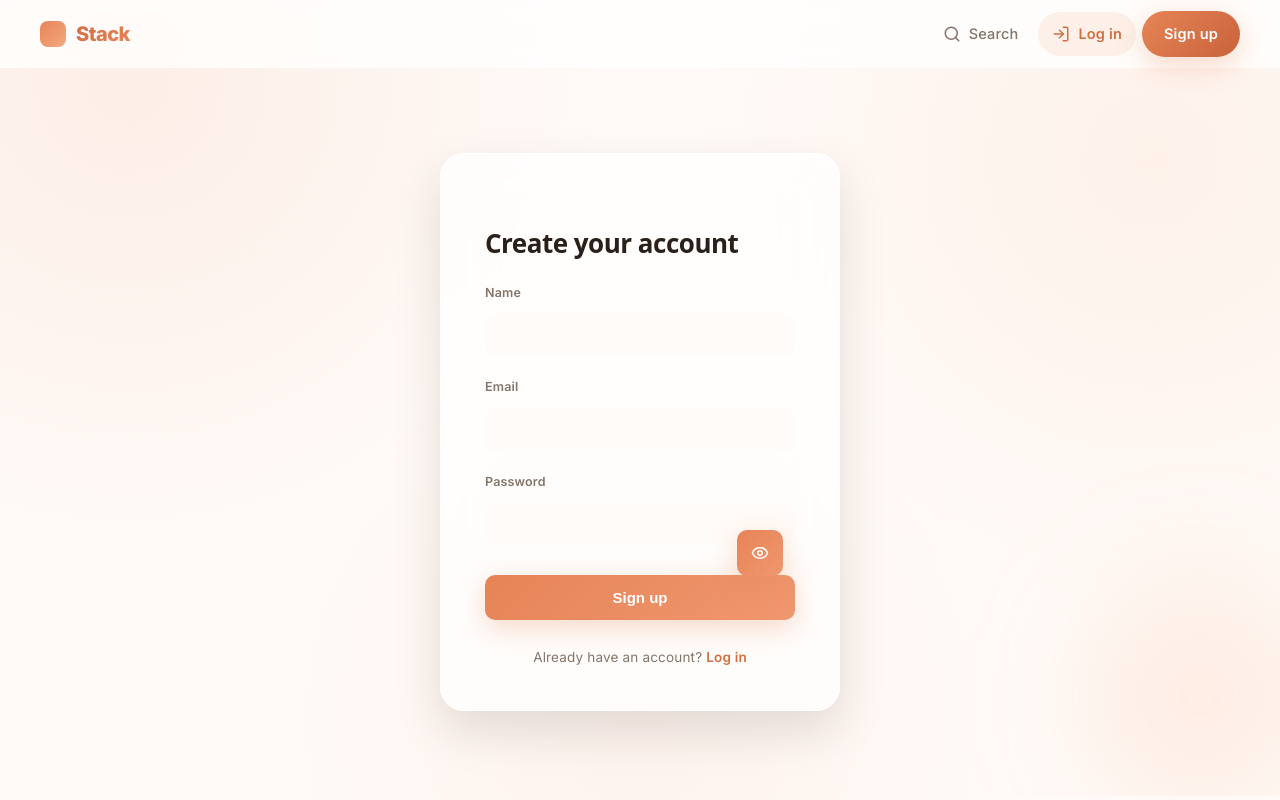
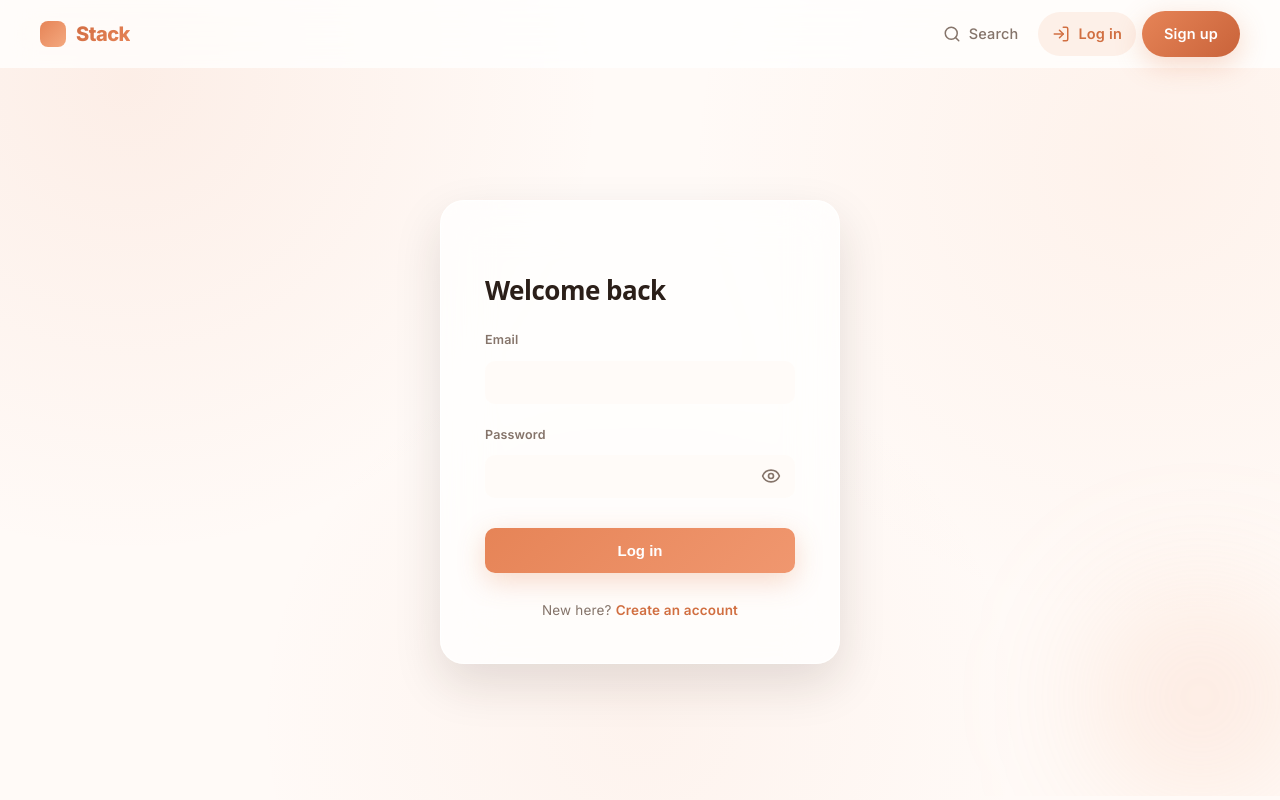
Before and after one commit to iamaniket-python/Stack-Substack-CLone-, a React (Vite) app in the folder frontend/frontend/: page /login in a window 1280 px wide. Built offline with nearby package versions, Linux system fonts and the light colour scheme; no server answers.

Commit message:
fixing ui

```diff
--- a/frontend/frontend/src/pages/Authentication/Login.jsx
+++ b/frontend/frontend/src/pages/Authentication/Login.jsx
@@ -1,17 +1,29 @@
-import { useState } from 'react';
+import { useState, useEffect } from 'react';
 import { useDispatch, useSelector } from 'react-redux';
-import { useNavigate, Link } from 'react-router-dom';
+import { useNavigate, useLocation, Link } from 'react-router-dom';
 import toast from 'react-hot-toast';
 import { Eye, EyeOff } from 'lucide-react';
-import { registerUser, clearAuthError } from '../../features/auth/authSlice';
+import { loginUser, clearAuthError } from '../../features/auth/authSlice';
 import '../../styles/auth.css';
 
-const Register = () => {
-  const [formData, setFormData] = useState({ name: '', email: '', password: '' });
+const Login = () => {
+  const [formData, setFormData] = useState({ email: '', password: '' });
   const [showPassword, setShowPassword] = useState(false);
   const dispatch = useDispatch();
   const navigate = useNavigate();
+  const location = useLocation();
   const { status, error } = useSelector((state) => state.auth);
+
+  // ProtectedRoute ne jahan se bheja tha wahin wapas jao, warna home
+  const redirectTo = location.state?.from?.pathname || '/';
+
+  // Page chhodte waqt purana error saaf karo
+  useEffect(() => {
+    dispatch(clearAuthError());
+    return () => {
+      dispatch(clearAuthError());
+    };
+  }, [dispatch]);
 
   const handleChange = (e) => {
     setFormData({ ...formData, [e.target.name]: e.target.value });
@@ -21,35 +33,33 @@ const Register = () => {
     e.preventDefault();
     dispatch(clearAuthError());
 
-    const result = await dispatch(registerUser(formData));
-    if (registerUser.fulfilled.match(result)) {
-      toast.success('Account created!');
-      navigate('/');
+    const result = await dispatch(
+      loginUser({ email: formData.email.trim(), password: formData.password })
+    );
+
+    if (loginUser.fulfilled.match(result)) {
+      toast.success('Welcome back!');
+      navigate(redirectTo, { replace: true });
     } else {
-      toast.error(result.payload || 'Registration failed');
+      toast.error(result.payload || 'Login failed');
     }
   };
+
+  const isLoading = status === 'loading';
 
   return (
     <div className="auth-page">
       <form className="auth-card" onSubmit={handleSubmit}>
-        <h1>Create your account</h1>
+        <h1>Welcome back</h1>
 
-        <label htmlFor="name">Name</label>
-        <input
-          id="name"
-          name="name"
-          type="text"
-          value={formData.name}
-          onChange={handleChange}
-          required
-        />
+        {error && <p className="auth-error" role="alert">{error}</p>}
 
         <label htmlFor="email">Email</label>
         <input
           id="email"
           name="email"
           type="email"
+          autoComplete="email"
           value={formData.email}
           onChange={handleChange}
           required
@@ -61,9 +71,9 @@ const Register = () => {
             id="password"
             name="password"
             type={showPassword ? 'text' : 'password'}
+            autoComplete="current-password"
             value={formData.password}
             onChange={handleChange}
-            minLength={8}
             required
           />
           <button
@@ -77,16 +87,16 @@ const Register = () => {
           </button>
         </div>
 
-        <button type="submit" disabled={status === 'loading'}>
-          {status === 'loading' ? 'Creating account...' : 'Sign up'}
+        <button type="submit" disabled={isLoading}>
+          {isLoading ? 'Logging in...' : 'Log in'}
         </button>
 
         <p className="auth-switch">
-          Already have an account? <Link to="/login">Log in</Link>
+          New here? <Link to="/register">Create an account</Link>
         </p>
       </form>
     </div>
   );
 };
 
-export default Register;
+export default Login;
--- a/frontend/frontend/src/styles/auth.css
+++ b/frontend/frontend/src/styles/auth.css
@@ -1,5 +1,11 @@
+/* Bottom navbar ki height: apne mobile bottom navbar se match karo (messages.css wali value) */
+:root {
+  --bottom-navbar-h: 60px;
+}
+
 .auth-page {
   min-height: calc(100vh - 72px);
+  min-height: calc(100dvh - 72px);
   display: flex;
   align-items: center;
   justify-content: center;
@@ -16,6 +22,7 @@
   border-radius: 50%;
   filter: blur(60px);
   z-index: 0;
+  pointer-events: none;
   animation: float 8s ease-in-out infinite;
 }
 
@@ -85,6 +92,16 @@
   margin-bottom: 26px;
 }
 
+/* Inline error message (Login/Register mein {error && ...}) */
+.auth-error {
+  margin: 12px 0 0;
+  padding: 10px 12px;
+  border-radius: var(--radius-sm);
+  background: rgba(220, 53, 69, 0.1);
+  color: #c0392b;
+  font-size: 13.5px;
+}
+
 .auth-card label {
   font-size: 12.5px;
   font-weight: 600;
@@ -103,7 +120,7 @@
   background: rgba(255, 250, 247, 0.8);
   caret-color: var(--color-primary);
   transition: border-color 0.25s var(--ease-soft), background 0.25s var(--ease-soft), box-shadow 0.25s var(--ease-soft);
-  width: 100%; /* NEW — wrapper ke andar full width le */
+  width: 100%;
 }
 
 .auth-card input::placeholder {
@@ -126,7 +143,9 @@
   caret-color: var(--color-primary);
 }
 
-.auth-card button {
+/* FIX: sirf submit button ko style karo (pehle .auth-card button tha,
+   jo password toggle button ko bhi override kar raha tha) */
+.auth-card button[type="submit"] {
   margin-top: 30px;
   padding: 14px;
   background: linear-gradient(135deg, var(--color-primary), #f0976f);
@@ -140,16 +159,16 @@
   transition: transform 0.3s var(--ease), box-shadow 0.3s var(--ease);
 }
 
-.auth-card button:hover:not(:disabled) {
+.auth-card button[type="submit"]:hover:not(:disabled) {
   transform: translateY(-2px);
   box-shadow: 0 12px 32px rgba(var(--color-primary-rgb), 0.42);
 }
 
-.auth-card button:active:not(:disabled) {
+.auth-card button[type="submit"]:active:not(:disabled) {
   transform: translateY(0);
 }
 
-.auth-card button:disabled {
+.auth-card button[type="submit"]:disabled {
   background: var(--color-border);
   color: var(--color-text-faint);
   box-shadow: none;
@@ -174,43 +193,81 @@
 }
 
 /* =========================================================
-   NEW — Password show/hide toggle
+   Password show/hide toggle
    ========================================================= */
-
-/* Input ke around ek wrapper — isse hi position: relative denge
-   taaki eye icon andar-right mein absolute position ho sake */
 .password-input-wrapper {
   position: relative;
   display: flex;
   align-items: center;
 }
 
-/* Text overlap na ho isliye right side extra padding */
 .password-input-wrapper input {
-  padding-right: 44px;
+  padding-right: 48px; /* text eye icon ke neeche na jaye */
 }
 
-.password-toggle-btn {
+/* FIX: .auth-card prefix se specificity badhayi, taaki koi general
+   button rule isse override na kare */
+.auth-card .password-toggle-btn {
   position: absolute;
-  right: 12px;
+  right: 6px;
   top: 50%;
   transform: translateY(-50%);
+  margin: 0;
+  width: 36px;
+  height: 36px;
+  padding: 0;
   background: none;
   border: none;
-  padding: 4px;
+  border-radius: 50%;
+  box-shadow: none;
   display: flex;
   align-items: center;
   justify-content: center;
-  color: var(--color-text-faint);
+  color: var(--color-text-muted);
   cursor: pointer;
-  transition: color 0.2s var(--ease-soft);
+  -webkit-tap-highlight-color: transparent;
+  transition: color 0.2s var(--ease-soft), background 0.2s var(--ease-soft);
 }
 
-.password-toggle-btn:hover {
+.auth-card .password-toggle-btn:hover {
   color: var(--color-primary-hover);
+  background: var(--color-primary-soft);
+  transform: translateY(-50%); /* hover par upar na uchhle */
+  box-shadow: none;
 }
 
-.password-toggle-btn svg {
-  width: 18px;
-  height: 18px;
+.auth-card .password-toggle-btn svg {
+  width: 20px;
+  height: 20px;
+  flex-shrink: 0;
 }
+
+/* =========================================================
+   Mobile: bottom-fixed navbar ke peeche form na chhupe
+   ========================================================= */
+@media (max-width: 768px) {
+  .auth-page {
+    --top-navbar-h: 60px; /* mobile top navbar (logo wala) ki height */
+    min-height: calc(100dvh - var(--top-navbar-h));
+    align-items: flex-start;
+    padding: 20px 16px;
+    /* bottom navbar + iPhone safe area ke liye jagah chhodo */
+    padding-bottom: calc(var(--bottom-navbar-h) + 24px + env(safe-area-inset-bottom, 0px));
+  }
+
+  .auth-card {
+    margin: auto; /* jab content chhota ho to vertical center, bada ho to scroll */
+    padding: 32px 22px 28px;
+  }
+
+  .auth-card h1 { font-size: 23px; }
+
+  /* iPhone Safari focus par zoom na kare */
+  .auth-card input { font-size: 16px; }
+}
+
+@media (prefers-reduced-motion: reduce) {
+  .auth-page, .auth-page::before, .auth-page::after, .auth-card {
+    animation: none !important;
+  }
+}
```
